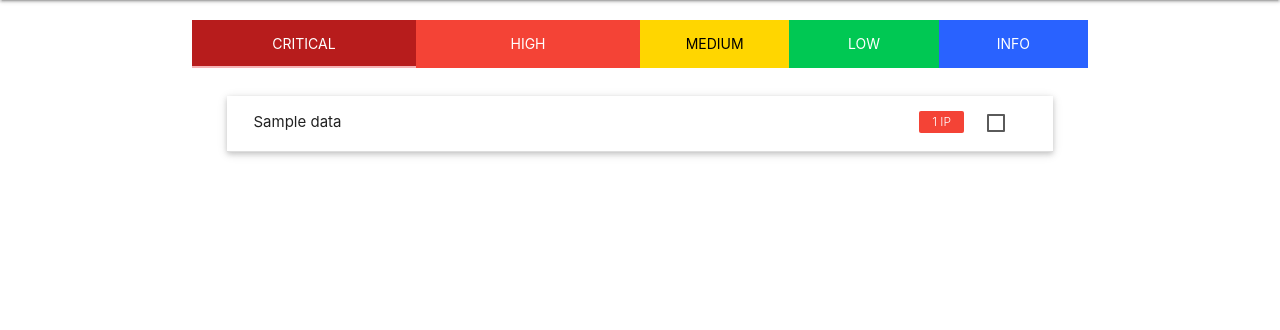
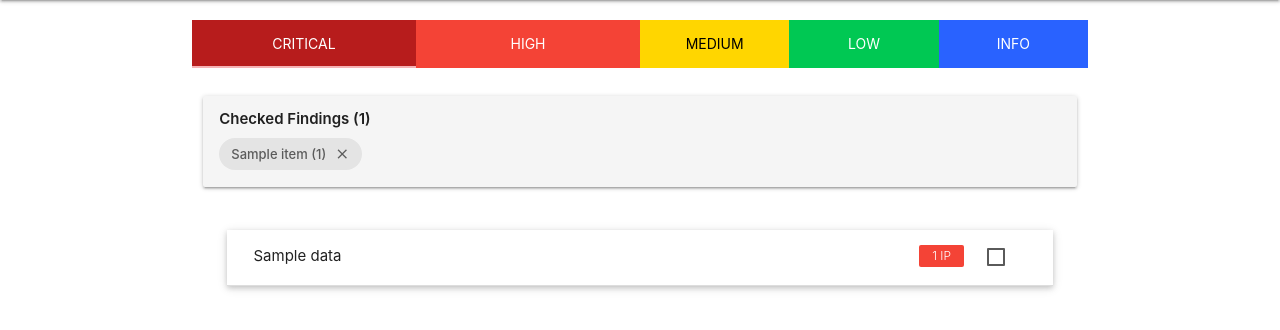
Before and after one commit to Ebryx/Nessus_Map, a Django app: template Nessus_Parser/templates/parsed_XML.html in a window 1280 px wide. Shown: the part 64-394 px from the top of the page. Run offline with Django 3.2, Linux system fonts and the light colour scheme; the template is opened without the code that fills it: most values are stand-ins (such as "Sample title", 1, 10 or a date in 2020).

Commit message:
feat: Hide Checked Findings
Useful when multiple findings, it'll hide the findings we have already gone through by clicking a button.

Its permanent across restarts. Have wanted to include this for some time now.

```diff
--- a/Nessus_Parser/templates/parsed_XML.html
+++ b/Nessus_Parser/templates/parsed_XML.html
@@ -52,9 +52,22 @@
             padding-right: 25px;
         }
 
-            .button:hover span:after {
+        .button:hover span:after {
             opacity: 1;
             right: 0;
+        }
+        .finding-item.is-checked {
+            display: none;
+        }
+        .checked-findings-panel {
+            padding: 12px 16px;
+        }
+        .checked-findings-title {
+            font-weight: 600;
+            margin-bottom: 8px;
+        }
+        #checked-findings-list .chip {
+            margin-right: 6px;
         }
     </style>
 {% endblock %}
@@ -71,12 +84,29 @@
                 <li class="tab col l2"><a href="#None" class="blue accent-4 white-text">Info</a></li>
             </ul>
         </div>
+        <div class="row" id="checked-findings-bar" {% if not checked_items %}style="display: none;"{% endif %}>
+            <div class="col l12">
+                <div class="card-panel grey lighten-4 checked-findings-panel">
+                    <div class="checked-findings-title">
+                        Checked Findings <span id="checked-count">({{ checked_items|length }})</span>
+                    </div>
+                    <div id="checked-findings-list">
+                        {% for item in checked_items %}
+                            <div class="chip checked-chip" data-plugin-id="{{ item.plugin_id }}">
+                                {{ item.name }} ({{ item.plugin_id }})
+                                <i class="close material-icons">close</i>
+                            </div>
+                        {% endfor %}
+                    </div>
+                </div>
+            </div>
+        </div>
         <div class="row">
             {% for key, value in vulns.items %}
                 <div class="col l12" id="{{ key }}">
                     <ul class="collapsible popout">
                         {% for vuln, data in value.items %}
-                            <li>
+                            <li class="finding-item {% if vuln in checked_ids %}is-checked{% endif %}" data-plugin-id="{{ vuln }}" data-plugin-name="{{ data.name|escape }}" data-severity="{{ data.risk }}" data-risk-factor="{{ data.risk_factor|default:'' }}" data-files="{{ data.file|join:'|' }}">
                                 <div class="collapsible-header">
                                     {% comment %} <div class="row"> {% endcomment %}
                                         <div class="col l11">
@@ -98,24 +128,12 @@
                                             <span class="new badge red" data-badge-caption="IP">{{ data.hosts|length }}</span>
                                         </div>
 
-                                        <div id="vulnerabilities" class="col l1"><label class="" ><input type="checkbox" /><span></span></label></div>
-
-                                        <script>
-
-                                            // if($('#vulnerabilities').is(':checked'))
-                                            //     $('#vulnerabilities').prop("checked", true);
-
-                                            // var checkBox = document.getElementById("vulnerabilities");
-                                            // if (checkBox.checked == true){
-                                            //     console.log(123);
-                                            //     text.style.display = "block";
-                                            // } else {
-                                            //     console.log(456);
-                                            // }
-
-
-
-                                        </script>
+                                        <div class="col l1">
+                                            <label>
+                                                <input type="checkbox" class="finding-toggle" data-plugin-id="{{ vuln }}" {% if vuln in checked_ids %}checked{% endif %} />
+                                                <span></span>
+                                            </label>
+                                        </div>
 
                                     {% comment %} </div> {% endcomment %}
                                 </div>
@@ -276,9 +294,112 @@
 
 {% block scripts %}
     <script>
+        function getCookie(name) {
+            var cookieValue = null;
+            if (document.cookie && document.cookie !== "") {
+                var cookies = document.cookie.split(";");
+                for (var i = 0; i < cookies.length; i++) {
+                    var cookie = cookies[i].trim();
+                    if (cookie.substring(0, name.length + 1) === name + "=") {
+                        cookieValue = decodeURIComponent(cookie.substring(name.length + 1));
+                        break;
+                    }
+                }
+            }
+            return cookieValue;
+        }
+
         $(document).ready(function(){
             $('.collapsible').collapsible();
             $('.tabs').tabs();
+
+            var csrfToken = getCookie("csrftoken");
+
+            function updateBarVisibility() {
+                var count = $("#checked-findings-list .checked-chip").length;
+                $("#checked-count").text("(" + count + ")");
+                if (count > 0) {
+                    $("#checked-findings-bar").show();
+                } else {
+                    $("#checked-findings-bar").hide();
+                }
+            }
+
+            function addCheckedChip(pluginId) {
+                if ($(".checked-chip[data-plugin-id='" + pluginId + "']").length) {
+                    return;
+                }
+                var $item = $(".finding-item[data-plugin-id='" + pluginId + "']");
+                var name = $item.data("plugin-name") || pluginId;
+                var $chip = $("<div>")
+                    .addClass("chip checked-chip")
+                    .attr("data-plugin-id", pluginId);
+                $chip.append($("<span>").text(name + " (" + pluginId + ") "));
+                $chip.append($("<i>").addClass("close material-icons").text("close"));
+                $("#checked-findings-list").append($chip);
+            }
+
+            function removeCheckedChip(pluginId) {
+                $(".checked-chip[data-plugin-id='" + pluginId + "']").remove();
+            }
+
+            function setFindingChecked(pluginId, checked) {
+                var $item = $(".finding-item[data-plugin-id='" + pluginId + "']");
+                $item.toggleClass("is-checked", checked);
+                $item.find(".finding-toggle").prop("checked", checked);
+                if (checked) {
+                    addCheckedChip(pluginId);
+                } else {
+                    removeCheckedChip(pluginId);
+                }
+                updateBarVisibility();
+            }
+
+            function persistFinding(pluginId, checked) {
+                var $item = $(".finding-item[data-plugin-id='" + pluginId + "']");
+                var filesValue = $item.data("files");
+                var files = [];
+                if (filesValue) {
+                    files = filesValue.toString().split("|");
+                }
+                return $.ajax({
+                    url: "{% url 'nessus:toggle-finding' %}",
+                    method: "POST",
+                    data: {
+                        plugin_id: pluginId,
+                        checked: checked ? "true" : "false",
+                        files: files.join("|")
+                    },
+                    headers: { "X-CSRFToken": csrfToken }
+                });
+            }
+
+            function toggleFinding(pluginId, checked) {
+                var $item = $(".finding-item[data-plugin-id='" + pluginId + "']");
+                var $checkbox = $item.find(".finding-toggle");
+                $checkbox.prop("disabled", true);
+                persistFinding(pluginId, checked).done(function() {
+                    setFindingChecked(pluginId, checked);
+                }).fail(function() {
+                    setFindingChecked(pluginId, !checked);
+                }).always(function() {
+                    $checkbox.prop("disabled", false);
+                });
+            }
+
+            $(document).on("change", ".finding-toggle", function() {
+                var pluginId = $(this).data("plugin-id");
+                var checked = $(this).is(":checked");
+                toggleFinding(pluginId, checked);
+            });
+
+            $(document).on("click", ".checked-chip .close", function(event) {
+                event.preventDefault();
+                var pluginId = $(this).closest(".checked-chip").data("plugin-id");
+                toggleFinding(pluginId, false);
+            });
+
+            updateBarVisibility();
         });
     </script>
 {% endblock %}
--- a/Nessus_Parser/urls.py
+++ b/Nessus_Parser/urls.py
@@ -6,6 +6,7 @@ app_name = 'nessus'
 
 urlpatterns = [
     url(r'^vulnerabilities/$', views.parse_XML, name='nessusparse'),
+    url(r'^toggle-finding/$', views.toggle_finding, name='toggle-finding'),
     url(r'upload/$', views.upload_file, name='upload'),
     url(r'services/$', views.do_port_filter, name='services'),
     url(r'parseOS/$', views.do_parse_os, name='parseos'),
```
Also changed, not shown: Nessus_Parser/views.py (+159 -15 lines).
